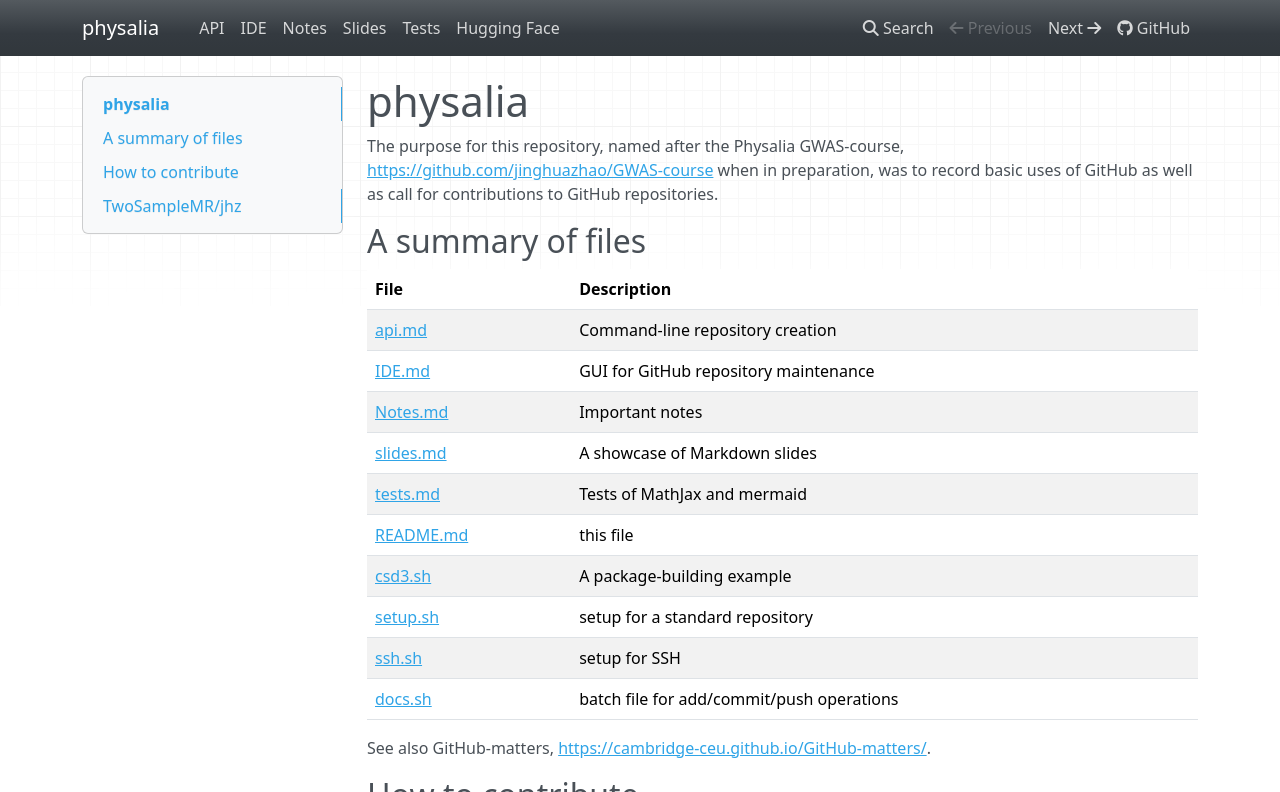
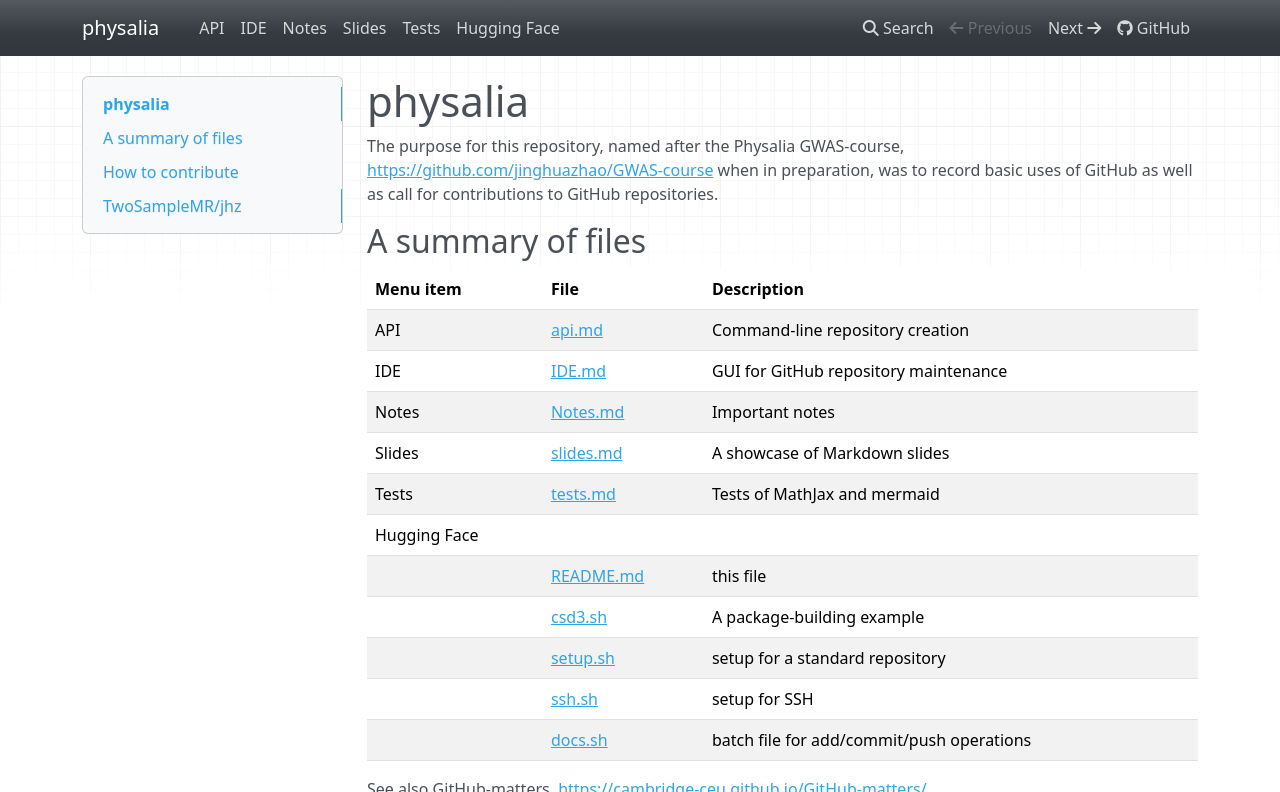
Before and after one commit to jinghuazhao/physalia, an MkDocs documentation site: the page built from docs/README.md, in a window 1280 px wide and 900 px high, cut to the strip 0-792 px from the top of the window. Built offline with MkDocs 1.6.1, drawn with Linux system fonts in a browser that asks for light colours; nearby versions of some CDN libraries; a script that is not in the unit is left out.

Commit message:
physalia

```diff
--- a/docs/README.md
+++ b/docs/README.md
@@ -4,18 +4,19 @@ The purpose for this repository, named after the Physalia GWAS-course, <https://
 
 ## A summary of files
 
- **File** | **Description**
- -----|---------------------------------------------------------------------------
- [api.md](api.md) | Command-line repository creation
- [IDE.md](IDE.md) | GUI for GitHub repository maintenance
- [Notes.md](Notes.md) | Important notes
- [slides.md](slides.md) | A showcase of Markdown slides
- [tests.md](tests.md) | Tests of MathJax and mermaid
- [README.md](README.md) | this file
- [csd3.sh](csd3.sh) | A package-building example
- [setup.sh](setup.sh) | setup for a standard repository
- [ssh.sh](ssh.sh) | setup for SSH
- [docs.sh](docs.sh) | batch file for add/commit/push operations
+ **Menu item** | **File** | **Description**
+ --------------|-----|---------------------------------------------------------------------------
+ API | [api.md](api.md) | Command-line repository creation
+ IDE | [IDE.md](IDE.md) | GUI for GitHub repository maintenance
+ Notes | [Notes.md](Notes.md) | Important notes
+ Slides | [slides.md](slides.md) | A showcase of Markdown slides
+ Tests | [tests.md](tests.md) | Tests of MathJax and mermaid
+ Hugging Face
+ |[README.md](README.md) | this file
+ |[csd3.sh](csd3.sh) | A package-building example
+ |[setup.sh](setup.sh) | setup for a standard repository
+ |[ssh.sh](ssh.sh) | setup for SSH
+ |[docs.sh](docs.sh) | batch file for add/commit/push operations
 
 See also GitHub-matters, <https://cambridge-ceu.github.io/GitHub-matters/>.
 
```
